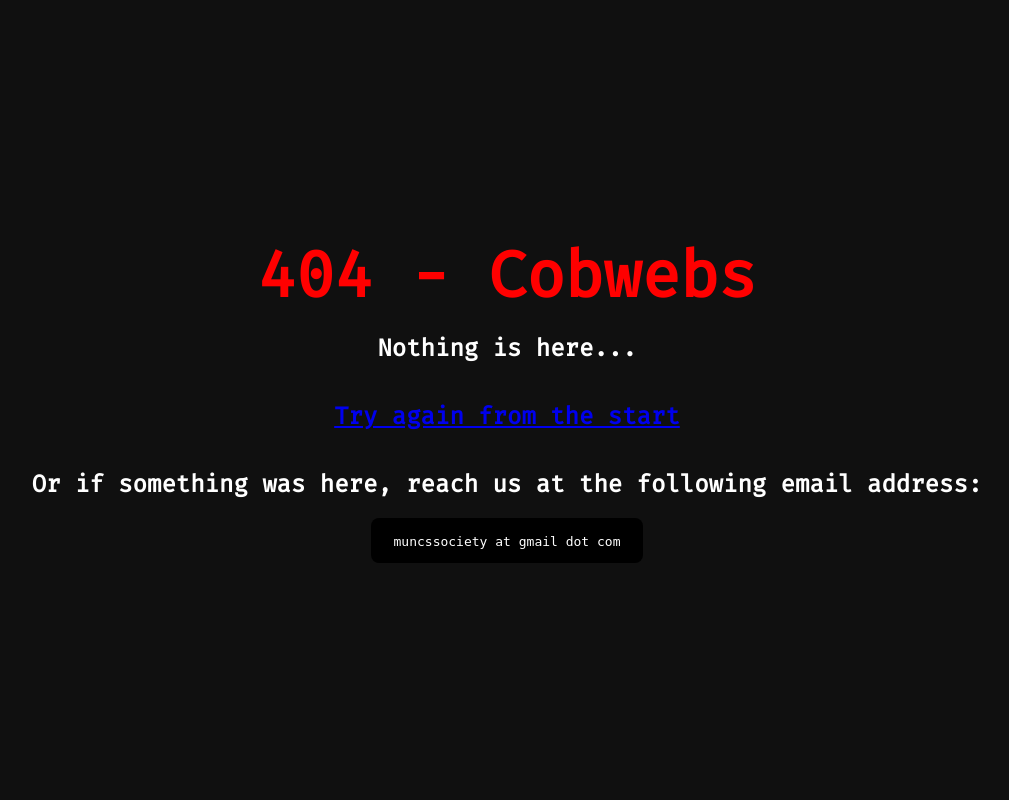
After one commit to MUNComputerScienceSociety/DiscordAuth, a Flask app: template templates/404.html in a window 1280 px wide. The commit adds this page. Shown: the whole page, without its empty margins (133-1142 px from the left). Run offline with Flask 2, Linux system fonts and the light colour scheme; the template is opened without the code that fills it, so the values that code supplies are empty.

Commit message:
Fancy error pages

```diff
--- a/app.py
+++ b/app.py
@@ -36,12 +36,12 @@ def index():
         resp = google.get("/oauth2/v1/userinfo")
         email = resp.json()["email"]
         if not email.endswith("@mun.ca"):
-            return "You must use a MUN email address to sign in."
+            return render_template("not_mun.html")
         else:
             prefix = email.split("@")[0]
             if prefix not in TOKENS:
                 TOKENS[prefix] = "".join([random.choice(string.ascii_letters) for _ in range(20)])
-            return render_template('verified.html', token=TOKENS[prefix])
+            return render_template("verified.html", token=TOKENS[prefix])
     except TokenExpiredError:
         return redirect(url_for("google.login"))
 
@@ -52,3 +52,13 @@ def identity(token):
         if t == token:
             return ident
     abort(404)
+
+
+@app.errorhandler(404)
+def page_not_found(e):
+    return render_template('404.html'), 404
+
+
+@app.errorhandler(500)
+def internal_server_error(e):
+    return render_template('500.html'), 500
--- /dev/null
+++ b/templates/404.html
@@ -0,0 +1,13 @@
+{% extends "base.html" %}
+{% block title %}404 - Cobwebs{% endblock %}
+{% block content %}
+  <div id="center">
+    <h1 class="red">404 - Cobwebs</h1>
+    <h2>Nothing is here...</h2>
+    <h2><a href="/">Try again from the start</a></h2>
+    <h2>Or if something was here, reach us at the following email address:</h2>
+    <div id="code-box">
+      <code>muncssociety at gmail dot com</code>
+    </div>
+  </div>
+{% endblock %}
--- /dev/null
+++ b/templates/base.html
@@ -0,0 +1,67 @@
+<!DOCTYPE html>
+<html lang="en">
+<head>
+  <meta charset="utf-8">
+  <title>{% block title %}{% endblock %} - MUN DiscordAuth</title>
+  <link href="https://fonts.googleapis.com/css?family=Fira+Mono" rel="stylesheet">
+  <style>
+    html, body {
+      height: 100%;
+    }
+
+    body {
+      font-family: 'Fira Mono', monospace;
+      background-color: #101010;
+      margin: 0;
+      color: white;
+    }
+
+    #center {
+      height: 100%;
+      display: flex;
+      align-items: center;
+      flex-direction: column;
+      justify-content: center;
+    }
+
+    #code-box {
+      padding: 0.8em 1.4em;
+      border-radius: 8px;
+      background-color: black;
+    }
+
+    h1 {
+      font-size: 4em;
+      margin: 0;
+    }
+
+    .red {
+      color: red;
+    }
+
+    .rainbow {
+      animation: rainbow-animation 5s linear infinite alternate;
+      background: linear-gradient(92deg, #95d7e3, #eb76ff);
+      background: -webkit-linear-gradient(92deg, #95d7e3, #eb76ff);
+      background-size:600vw 600vw;
+      -webkit-background-clip: text;
+      background-clip: text;
+      -webkit-text-fill-color: transparent;
+    }
+
+    @keyframes rainbow-animation {
+      from {
+        filter: hue-rotate(0deg);
+        background-position-x: 0%;
+      }
+      to {
+        filter: hue-rotate(360deg);
+        background-position-x: 600vw;
+      }
+    }
+  </style>
+</head>
+<body>
+    {%block content %}{% endblock %}
+</body>
+</html>
```
Also changed, not shown: templates/500.html (added, +12 -0 lines), templates/not_mun.html (added, +9 -0 lines), templates/verified.html (+5 -63 lines).
